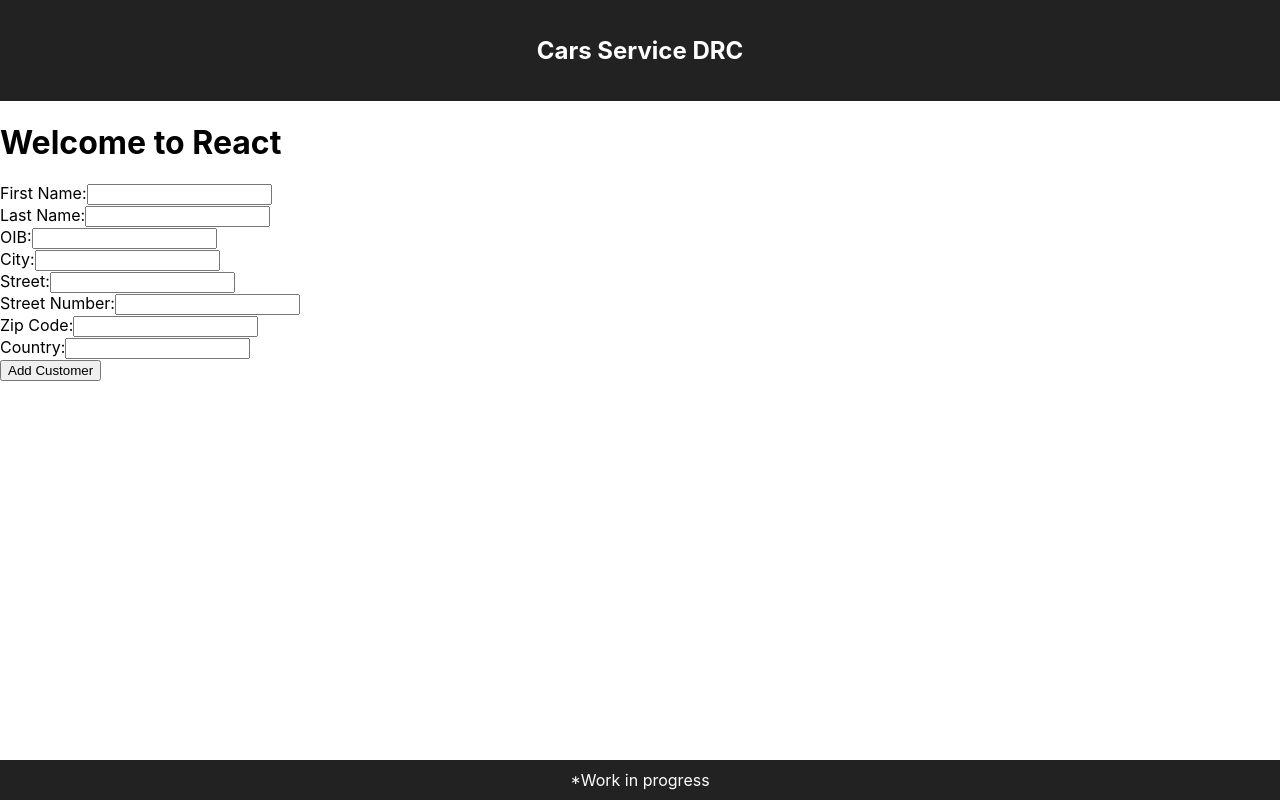
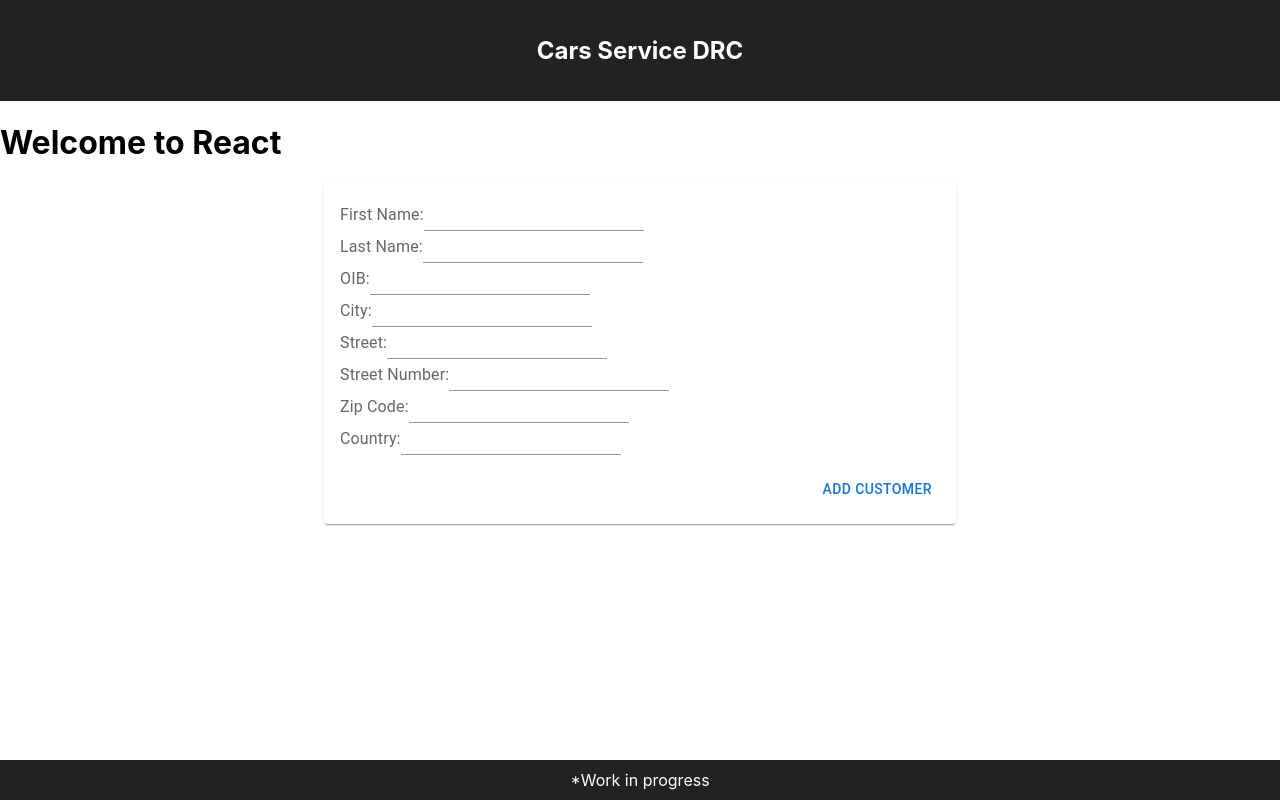
Before and after one commit to MarkoDubravac/FE_NWP_CARS, a React (Create React App) app: page / in a window 1280 px wide. Built offline with nearby package versions, Linux system fonts and the light colour scheme.

Commit message:
Added MUI, edited customer form

```diff
--- a/package.json
+++ b/package.json
@@ -3,6 +3,10 @@
   "version": "0.1.0",
   "private": true,
   "dependencies": {
+    "@emotion/react": "^11.11.4",
+    "@emotion/styled": "^11.11.5",
+    "@fontsource/roboto": "^5.0.13",
+    "@mui/material": "^5.15.21",
     "@testing-library/jest-dom": "^5.17.0",
     "@testing-library/react": "^13.4.0",
     "@testing-library/user-event": "^13.5.0",
--- a/src/componants/CustomerForm.js
+++ b/src/componants/CustomerForm.js
@@ -1,3 +1,4 @@
+import { Button, Card, FormLabel, Input } from "@mui/material";
 import React, { useState } from "react";
 
 function CustomerForm() {
@@ -32,7 +33,6 @@ function CustomerForm() {
       .then((response) => response.json())
       .then((data) => {
         console.log("Successfully posted data:", data);
-        // Optionally, reset the form or update the UI
         setFormData({
           firstName: "",
           lastName: "",
@@ -48,10 +48,11 @@ function CustomerForm() {
   };
 
   return (
+    <Card sx={{ maxWidth: 600, margin: "0 auto", padding: 2 }}>
       <form onSubmit={handleSubmit}>
         <div>
-        <label>First Name:</label>
-        <input
+          <FormLabel>First Name:</FormLabel>
+          <Input
             type="text"
             name="firstName"
             value={formData.firstName}
@@ -60,8 +61,8 @@ function CustomerForm() {
           />
         </div>
         <div>
-        <label>Last Name:</label>
-        <input
+          <FormLabel>Last Name:</FormLabel>
+          <Input
             type="text"
             name="lastName"
             value={formData.lastName}
@@ -70,8 +71,8 @@ function CustomerForm() {
           />
         </div>
         <div>
-        <label>OIB:</label>
-        <input
+          <FormLabel>OIB:</FormLabel>
+          <Input
             type="text"
             name="oib"
             value={formData.oib}
@@ -80,8 +81,8 @@ function CustomerForm() {
           />
         </div>
         <div>
-        <label>City:</label>
-        <input
+          <FormLabel>City:</FormLabel>
+          <Input
             type="text"
             name="city"
             value={formData.city}
@@ -90,8 +91,8 @@ function CustomerForm() {
           />
         </div>
         <div>
-        <label>Street:</label>
-        <input
+          <FormLabel>Street:</FormLabel>
+          <Input
             type="text"
             name="street"
             value={formData.street}
@@ -100,8 +101,8 @@ function CustomerForm() {
           />
         </div>
         <div>
-        <label>Street Number:</label>
-        <input
+          <FormLabel>Street Number:</FormLabel>
+          <Input
             type="text"
             name="streetNumber"
             value={formData.streetNumber}
@@ -110,8 +111,8 @@ function CustomerForm() {
           />
         </div>
         <div>
-        <label>Zip Code:</label>
-        <input
+          <FormLabel>Zip Code:</FormLabel>
+          <Input
             type="text"
             name="zipCode"
             value={formData.zipCode}
@@ -120,8 +121,8 @@ function CustomerForm() {
           />
         </div>
         <div>
-        <label>Country:</label>
-        <input
+          <FormLabel>Country:</FormLabel>
+          <Input
             type="text"
             name="country"
             value={formData.country}
@@ -129,8 +130,17 @@ function CustomerForm() {
             required
           />
         </div>
-      <button type="submit">Add Customer</button>
+        <div
+          style={{
+            display: "flex",
+            justifyContent: "flex-end",
+            marginTop: "16px",
+          }}
+        >
+          <Button type="submit">Add Customer</Button>
+        </div>
       </form>
+    </Card>
   );
 }
 
```
Also changed, not shown: 1 other file (tests, documents, lock files or other folders). Lines whose indentation alone changed are shown as unchanged.
